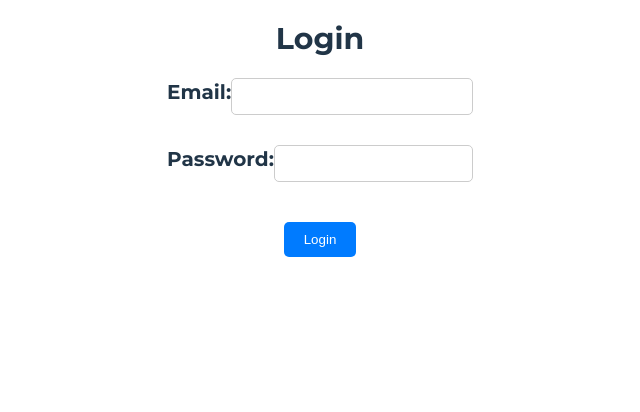
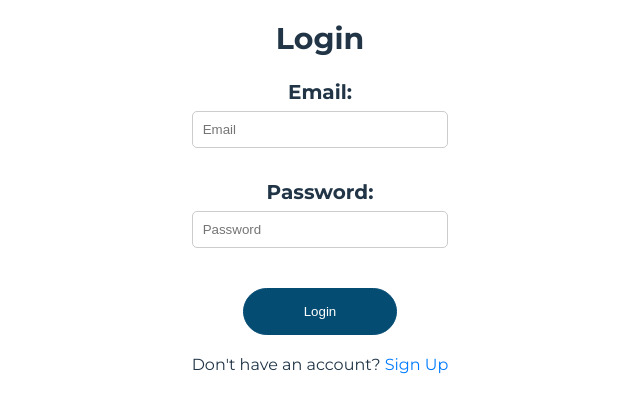
Before and after one commit to guranda26/ecommerce-website, a React (Vite) app: page /login in a window 1280 px wide. Shown: the top 412 px of the page, without its empty margins (320-960 px from the left). Built offline with nearby package versions, Linux system fonts and the light colour scheme; no server answers; what @commercetools/platform-sdk, @commercetools/sdk-client-v2 would draw is missing.

Commit message:
feat: add input validation; redirection; navigation

```diff
--- a/src/pages/login/Login.css
+++ b/src/pages/login/Login.css
@@ -1,9 +1,16 @@
 .login-form-container {
   display: flex;
   flex-direction: column;
+  max-width: 500px;
+  width: 100%;
 }
 .login-form-controls {
   display: flex;
-  justify-content: space-between;
+  flex-direction: column;
   margin-bottom: 20px;
 }
+.error-message {
+  color: red;
+  font-size: 0.9em;
+  margin: -0.5em 0 1em;
+}
--- a/src/pages/login/Login.tsx
+++ b/src/pages/login/Login.tsx
@@ -1,41 +1,104 @@
 import React, { useState } from 'react';
+import { isEmailValid, isPasswordValid } from '../../modules/validationUtils';
+import { Link, useNavigate } from 'react-router-dom';
 import './Login.css';
 
 const Login: React.FC = () => {
   const [email, setEmail] = useState('');
   const [password, setPassword] = useState('');
+  const [errors, setErrors] = useState<{ email?: string; password?: string; submit?: string }>({});
+  const [generalError, setGeneralError] = useState<string>('');
+  const [success, setSuccess] = useState<boolean>(false);
 
-  const handleEmailChange = (e: React.ChangeEvent<HTMLInputElement>) => {
-    setEmail(e.target.value);
+  const navigate = useNavigate();
+
+  const validateField = (name: string, value: string): void => {
+    let error: string = '';
+
+    switch (name) {
+      case 'email':
+        if (!isEmailValid(value)) error = 'Invalid email format';
+        break;
+      case 'password':
+        if (!isPasswordValid(value)) {
+          error = 'Password must be at least 8 characters, include an uppercase letter, a lowercase letter, a number, and a special character (!@#$%^&*.,)';
+        }
+        break;
+    }
+
+    setErrors((prev) => ({ ...prev, [name]: error }));
   };
 
-  const handlePasswordChange = (e: React.ChangeEvent<HTMLInputElement>) => {
-    setPassword(e.target.value);
+  const handleChange = (event: React.ChangeEvent<HTMLInputElement>) => {
+    const { name, value } = event.target;
+
+    if (name === 'email') setEmail(value);
+    if (name === 'password') setPassword(value);
+
+    validateField(name, value);
   };
 
-  const handleSubmit = (e: React.FormEvent<HTMLFormElement>) => {
-    e.preventDefault();
-    // TODO: Add login logic here
+  const handleSubmit = (event: React.FormEvent<HTMLFormElement>) => {
+    event.preventDefault();
+
+    validateField('email', email);
+    validateField('password', password);
+
+    if (errors.email || errors.password) {
+      console.log('Form validation failed:', errors);
+      return;
+    }
+
+    // TODO: Proceed with form submission or authentication
+    console.log('Form submitted:', { email, password });
+
+    // TODO: Simulating an authentication success
+    setSuccess(true);
+    setGeneralError('');
+
+    setTimeout(() => {
+      navigate('/');
+    }, 3000);
   };
 
   return (
     <div className="login-form-container">
       <h2>Login</h2>
+      {generalError && <div className="error-message">{generalError}</div>}
       <form onSubmit={handleSubmit} className="login-form">
         <div className="login-form-controls">
-          <label>Email:</label>
-          <input type="email" value={email} onChange={handleEmailChange} />
+          <label htmlFor="email">Email:</label>
+          <input
+            type="email"
+            id="email"
+            name="email"
+            value={email}
+            onChange={handleChange}
+            placeholder="Email"
+          />
+          {errors.email && <div className="error-message">{errors.email}</div>}
         </div>
         <div className="login-form-controls">
-          <label>Password:</label>
+          <label htmlFor="password">Password:</label>
           <input
             type="password"
+            id="password"
+            name="password"
             value={password}
-            onChange={handlePasswordChange}
+            onChange={handleChange}
+            placeholder="Password"
           />
+          {errors.password && <div className="error-message">{errors.password}</div>}
         </div>
-        <button type="submit">Login</button>
+        <button type="submit" className="button login">Login</button>
+        {errors.submit && <div className="error-message">{errors.submit}</div>}
+        {success && <div className="success">Login successful! Redirecting...</div>}
       </form>
+      <div>
+        <p className="navigation-link">
+          Don't have an account? <Link to="/register">Sign Up</Link>
+        </p>
+      </div>
     </div>
   );
 };
```
